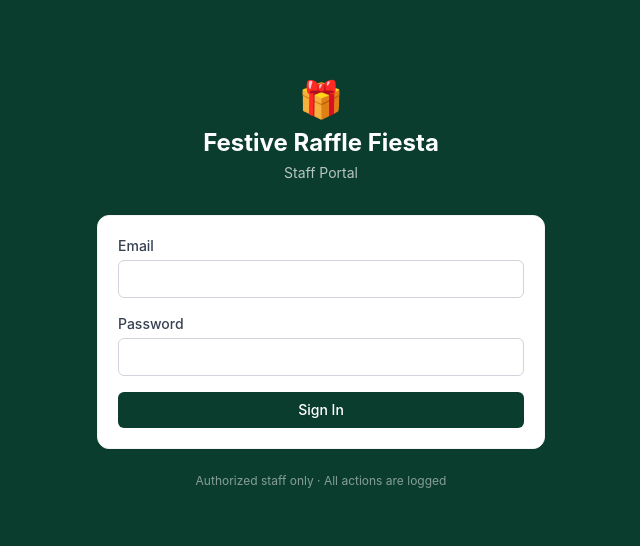
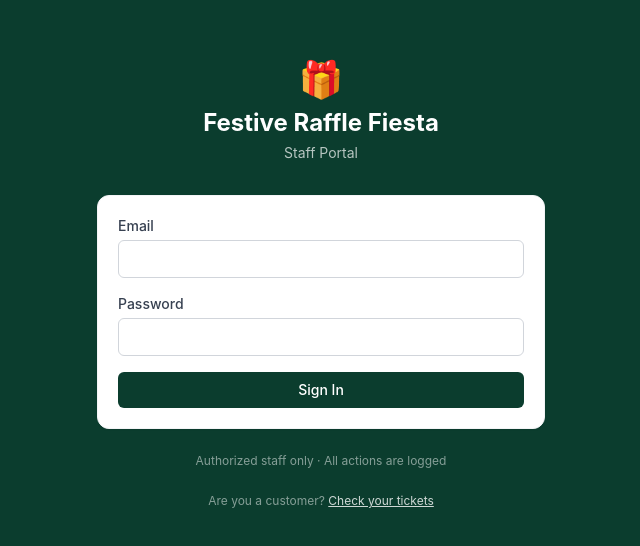
Before and after one commit to KevsOno/festive-raffle, a React (Vite) app: page /login in a window 1280 px wide. Shown: the part 116-662 px from the top of the page, without its empty margins (319-959 px from the left). Built offline with nearby package versions, Linux system fonts and the light colour scheme; no server answers.

Commit message:
Add customer link to LoginPage

```diff
--- a/src/pages/LoginPage.tsx
+++ b/src/pages/LoginPage.tsx
@@ -64,6 +64,12 @@ export function LoginPage() {
         <p className="text-center text-xs text-white/50 mt-6">
           Authorized staff only · All actions are logged
         </p>
+        <p className="text-center text-xs text-white/50 mt-6">
+          Are you a customer?{' '}
+          <a href="/portal" className="underline text-white/80">
+            Check your tickets
+          </a>
+        </p>
       </div>
     </div>
   )
```
